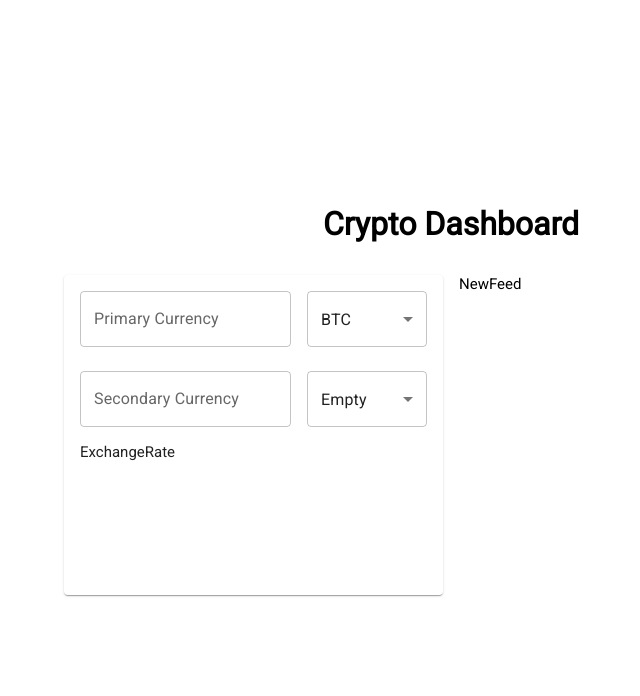
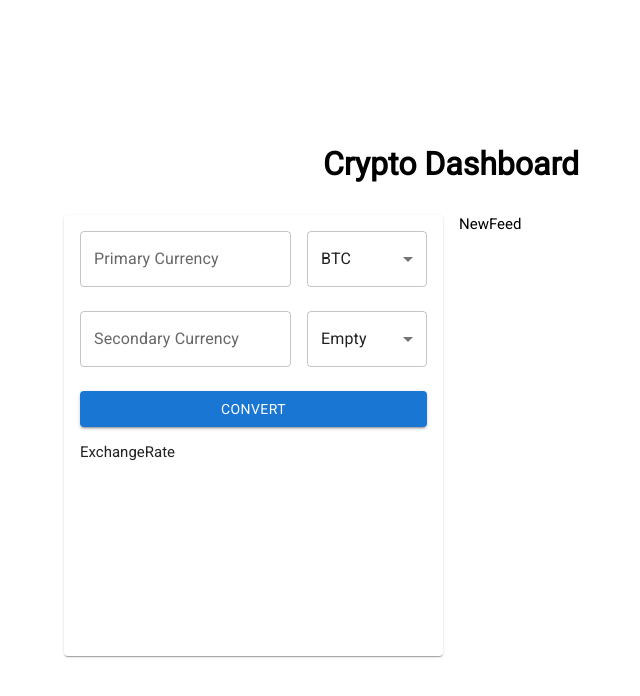
Before and after one commit to maxcore25/next-crypto-dashboard-draft, a Next.js app: page / in a window 1280 px wide. Shown: the top 696 px of the page, without its empty margins (189-829 px from the left). Built offline with nearby package versions, Linux system fonts and the light colour scheme.

Commit message:
MUI Convert Button Added

```diff
--- a/app/components/elements/CurrencyConverter/index.js
+++ b/app/components/elements/CurrencyConverter/index.js
@@ -1,5 +1,6 @@
 import styles from './CurrencyConverter.module.scss';
 import {
+  Button,
   FormControl,
   InputLabel,
   MenuItem,
@@ -62,6 +63,7 @@ const CurrencyConverter = () => {
               </FormControl>
             </Box>
           </div>
+          <Button variant='contained'>Convert</Button>
         </div>
         <ExchangeRate />
       </Box>
```
